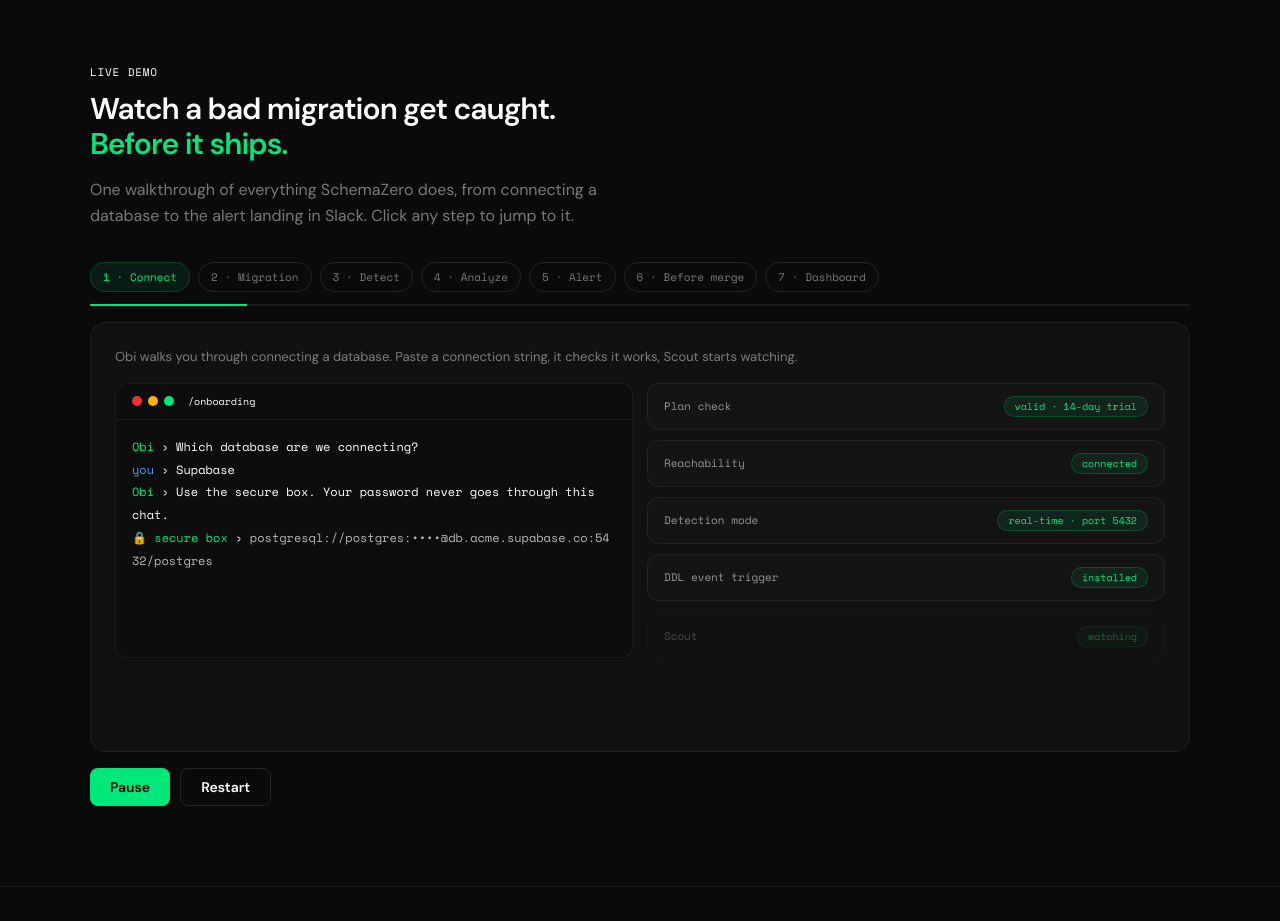
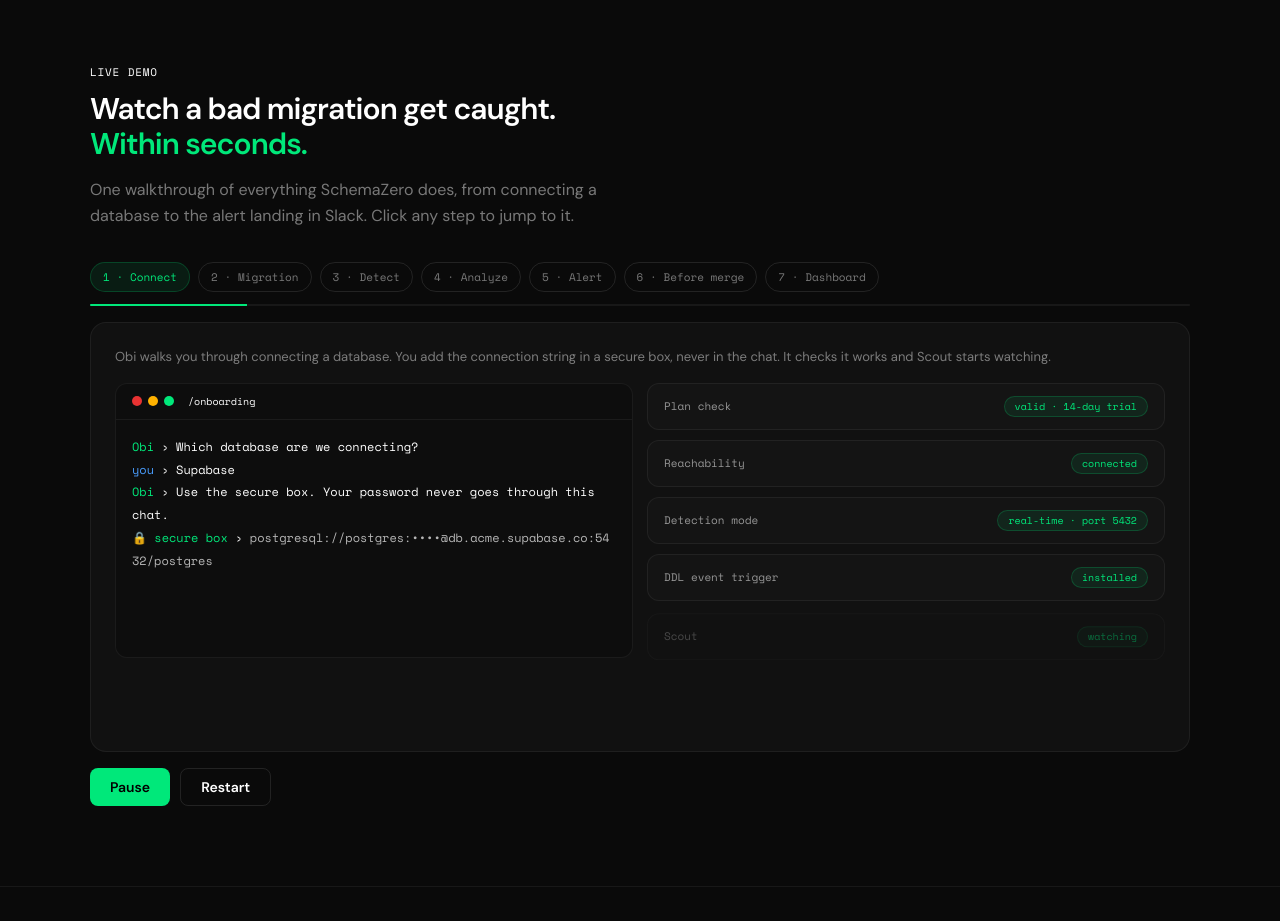
Before and after one commit to mstechdiva-dev/zero-db, a Next.js app in the folder apps/web/: page / in a window 1280 px wide. Shown: the part 880-1801 px from the top of the page. Built offline with nearby package versions, Linux system fonts and the light colour scheme.

Commit message:
Demo: headline and captions match the secure box and beta pre-merge check
Co-Authored-By: Claude Sonnet 5.5 <noreply@anthropic.com>
Claude-Session: https://claude.ai/code/session_01CDpZovnNB85ABai4JfUeh4

```diff
--- a/apps/web/components/landing/LiveDemo.tsx
+++ b/apps/web/components/landing/LiveDemo.tsx
@@ -331,12 +331,12 @@ function Dashboard({ tick }: { tick: number }) {
 }
 
 const CAPTIONS = [
-  "Obi walks you through connecting a database. Paste a connection string, it checks it works, Scout starts watching.",
+  "Obi walks you through connecting a database. You add the connection string in a secure box, never in the chat. It checks it works and Scout starts watching.",
   "An engineer writes a cleanup migration. One line looks harmless.",
   "Scout catches the change the moment it runs, with a before/after snapshot. No row data is ever read.",
   "Agent Zero scores the risk and flags what likely depends on it, in plain English.",
-  "Alerts fire in order, so the right people know before anyone ships.",
-  "The same check on the pull request shows the error before the merge, not after.",
+  "Alerts fire in order, so the right people know within seconds of the change.",
+  "In beta: a separate check reads the migration file on the pull request and flags it before the merge.",
   "Everything lands in the dashboard. New changes slide in live.",
 ];
 
@@ -379,7 +379,7 @@ export default function LiveDemo() {
           </p>
           <h2 className="text-3xl font-semibold text-white tracking-[-1px] leading-[1.15] mb-4">
             Watch a bad migration get caught.<br />
-            <span className="text-[#00e87a]">Before it ships.</span>
+            <span className="text-[#00e87a]">Within seconds.</span>
           </h2>
           <p className="text-base text-white/45 max-w-[560px] leading-[1.65]">
             One walkthrough of everything SchemaZero does, from connecting a database to the
```
